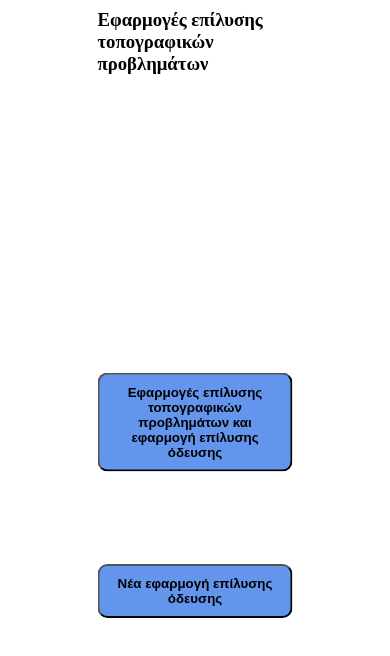
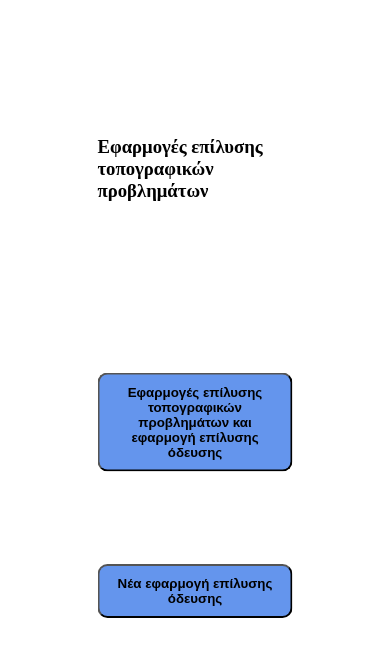
Before and after one commit to nik-v123/topoAppsStart, a plain HTML site: page index.html in a window 390 px wide. Drawn offline with Linux system fonts and the light colour scheme.

Commit message:
Update index.html

```diff
--- a/index.html
+++ b/index.html
@@ -8,7 +8,6 @@
 <body>
 
     <div class="center">
-        <br>
         <H3>Εφαρμογές επίλυσης τοπογραφικών προβλημάτων</H3>
 
         <button id="button1" onclick="window.open('https://nik-v123.github.io/topoApps/', '_blank')">Εφαρμογές επίλυσης τοπογραφικών προβλημάτων και εφαρμογή επίλυσης όδευσης</button>
@@ -77,4 +76,12 @@
             -ms-transform: translate(-50%, -50%);
             transform: translate(-50%, -50%);
     }
+        H3{
+        margin: 0;
+        position: absolute;
+        top: 20%;
+        left: 50%;
+        -ms-transform: translate(-50%, -50%);
+        transform: translate(-50%, -50%);
+    }
 </style>
```
